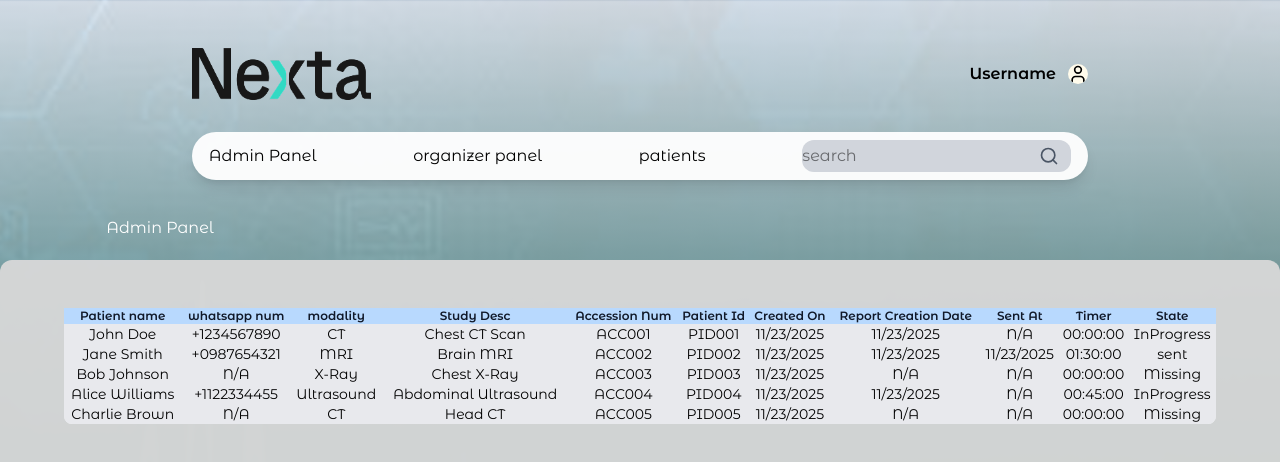
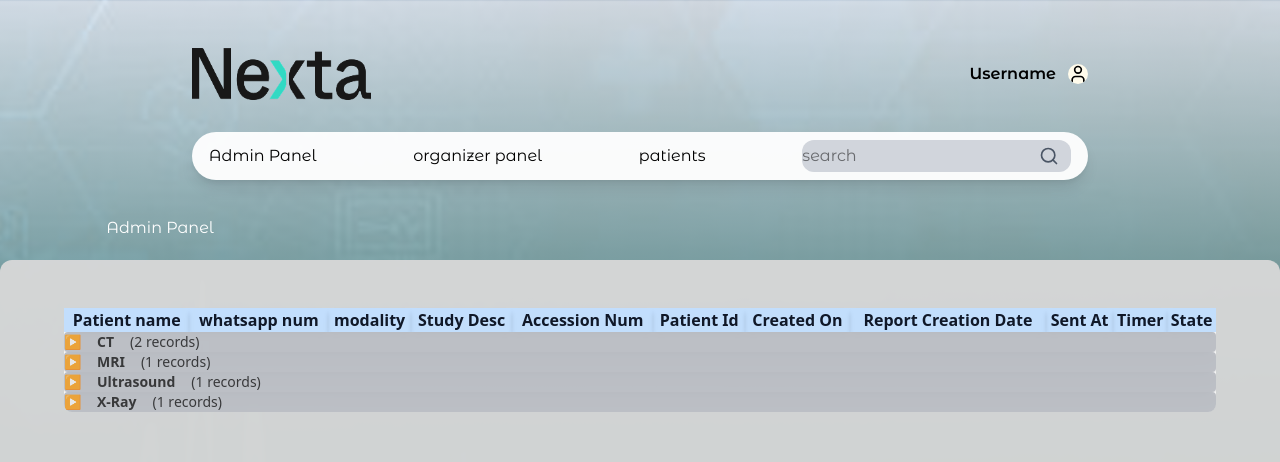
Before and after one commit to maanaar/nexta, a Next.js app: page /admin in a window 1280 px wide. Shown: the top 462 px of the page. Built offline with nearby package versions, Linux system fonts and the light colour scheme.

Commit message:
group collapse

```diff
--- a/components/AdminTable.tsx
+++ b/components/AdminTable.tsx
@@ -21,6 +21,7 @@ export default function AdminTable() {
   const [data, setData] = useState<PatientRecord[]>([]);
   const [isLoading, setIsLoading] = useState(true);
   const [error, setError] = useState<string | null>(null);
+  const [expandedModalities, setExpandedModalities] = useState<Set<string>>(new Set());
 
   const columns = [
     "Patient name",
@@ -61,6 +62,16 @@ export default function AdminTable() {
     }
   };
 
+  const toggleModality = (modality: string) => {
+    const newExpanded = new Set(expandedModalities);
+    if (newExpanded.has(modality)) {
+      newExpanded.delete(modality);
+    } else {
+      newExpanded.add(modality);
+    }
+    setExpandedModalities(newExpanded);
+  };
+
   const getCellValue = (row: PatientRecord, columnIndex: number): string => {
     const columnMap: (keyof PatientRecord)[] = [
       'patientName',
@@ -80,6 +91,18 @@ export default function AdminTable() {
     return row[key]?.toString() || 'N/A';
   };
 
+  // Group data by modality
+  const groupedData = data.reduce((acc, record) => {
+    const modality = record.modality || 'Unknown';
+    if (!acc[modality]) {
+      acc[modality] = [];
+    }
+    acc[modality].push(record);
+    return acc;
+  }, {} as Record<string, PatientRecord[]>);
+
+  const modalities = Object.keys(groupedData).sort();
+
   return (
     <div className="rounded-lg overflow-hidden w-full">
       <div className="h-4 sm:h-8 lg:h-12"></div>
@@ -95,42 +118,71 @@ export default function AdminTable() {
           <div className="text-gray-600">Loading patient data...</div>
         </div>
       ) : (
-        <table className="w-full justify-center bg-white/80 items-center top-[10%] border-collapse">
-          <thead>
-            <tr className="bg-blue-300/60">
+        <div className="space-y-8">
+          <table className="w-full justify-center min-h-[80%] bg-white/80 items-center border-5 border-b-blue-950 border-spacing-y-0 font-sans">
+            <thead className='rounded-t-2xl'>
+              <tr className="rounded-3xl border-16 bg-blue-300/50 border-black">
                 {columns.map((column, index) => (
                   <th
                     key={index}
-                  className="border border-gray-400 px-3 py-2 h-[10%] text-center font-semibold text-gray-900 text-xs"
+                    className="border-2 border-gray-400 shadow-md px-10 py-10 text-center font-semibold text-gray-900 text-base"
                   >
                     {column}
                   </th>
                 ))}
               </tr>
             </thead>
-          <tbody className="bg-gray-200/80 space-y-16">
+          </table>
+
           {data.length === 0 ? (
-              <tr>
-                <td colSpan={columns.length} className="border border-gray-400 px-3 py-6 text-center text-gray-500">
+            <div className="border-2 border-gray-400 shadow-lg px-10 py-16 text-center text-gray-500 bg-white/80 rounded">
               No patient records found
+            </div>
+          ) : (
+            modalities.map((modality) => (
+              <div key={modality} className="mb-8">
+                <table className="w-full bg-white/80 border-separate border-spacing-y-3 font-sans">
+                  <tbody className="bg-transparent">
+                    {/* Collapsible Modality Header Row */}
+                    <tr
+                      onClick={() => toggleModality(modality)}
+                      className="cursor-pointer hover:bg-blue-400/60 transition-colors"
+                    >
+                      <td
+                        colSpan={columns.length}
+                        className="border-2 border-gray-400 shadow-lg px-10 py-8 text-left text-sm font-bold bg-gray-700/30 text-black/70 rounded"
+                      >
+                        <div className="flex items-center gap-4">
+                          <span className="text-sm">
+                            {expandedModalities.has(modality) ? '▼' : '▶'}
+                          </span>
+                          <span>{modality}</span>
+                          <span className="text-sm font-normal">
+                            ({groupedData[modality].length} records)
+                          </span>
+                        </div>
                       </td>
                     </tr>
-            ) : (
-              data.map((row) => (
+
+                    {/* Expanded Rows */}
+                    {expandedModalities.has(modality) && groupedData[modality].map((row) => (
                       <tr key={row.id} className="hover:bg-gray-300/40 transition-colors">
                         {columns.map((_, colIndex) => (
                           <td
                             key={colIndex}
-                      className="border border-gray-400 px-3 py-6 text-center text-sm"
+                            className="border-2 border-gray-400 shadow-md px-10 py-12 text-center text-base bg-white/80 first:rounded-l last:rounded-r"
                           >
                             {getCellValue(row, colIndex)}
                           </td>
                         ))}
                       </tr>
+                    ))}
+                  </tbody>
+                </table>
+              </div>
             ))
           )}
-          </tbody>
-        </table>
+        </div>
       )}
     </div>
   );
```
Lines whose indentation alone changed are shown as unchanged.
